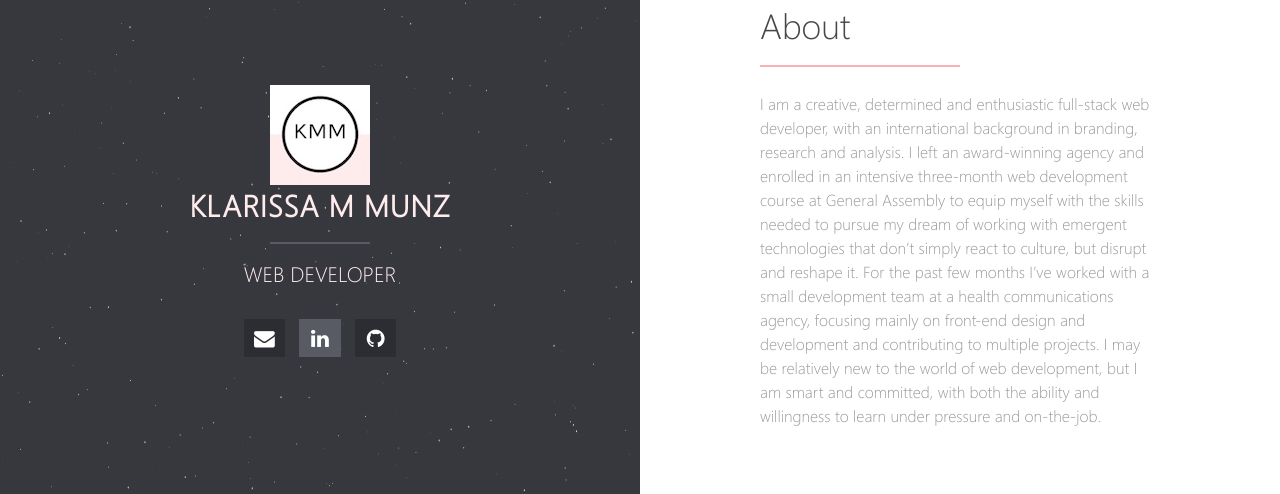
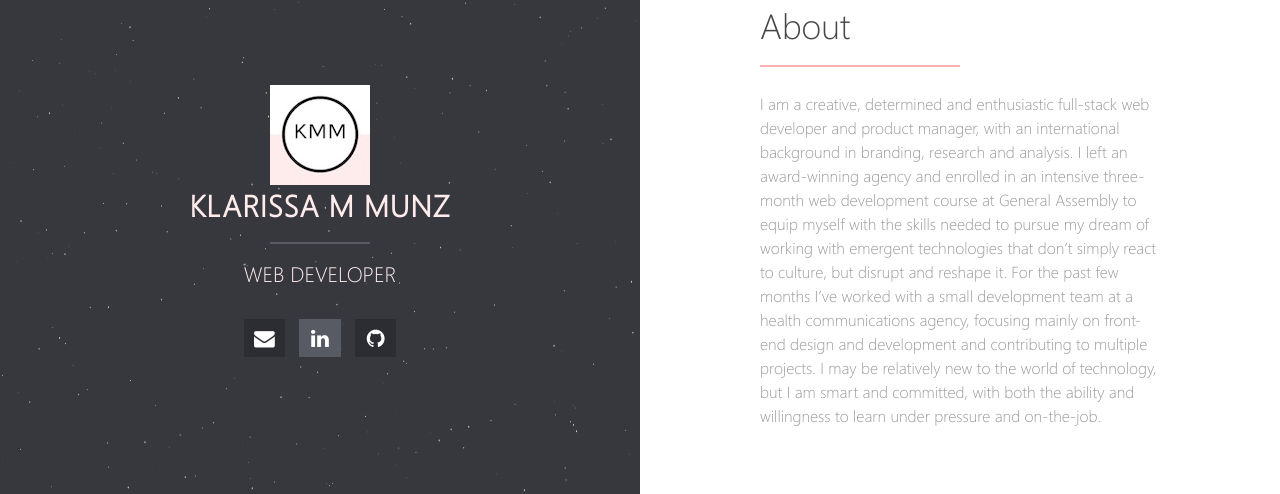
Before and after one commit to klarissamm/klarissamm.github.io, a Jekyll site: the page built from index.md, in a window 1280 px wide. Shown: the part 229-723 px from the top of the page. Built offline with Jekyll 4.4.1, drawn with Linux system fonts in a browser that asks for light colours; our own code applies the rules of GitHub Pages for plain Markdown files.

Commit message:
tweaked index page

```diff
--- a/index.md
+++ b/index.md
@@ -3,4 +3,4 @@ layout: home
 ---
 # About
 
-I am a creative, determined and enthusiastic full-stack web developer, with an international background in branding, research and analysis. I left an award-winning agency and enrolled in an intensive three-month web development course at General Assembly to equip myself with the skills needed to pursue my dream of working with emergent technologies that don’t simply react to culture, but disrupt and reshape it. For the past few months I've worked with a small development team at a health communications agency, focusing mainly on front-end design and development and contributing to multiple projects. I may be relatively new to the world of web development, but I am smart and committed, with both the ability and willingness to learn under pressure and on-the-job.
+I am a creative, determined and enthusiastic full-stack web developer and product manager, with an international background in branding, research and analysis. I left an award-winning agency and enrolled in an intensive three-month web development course at General Assembly to equip myself with the skills needed to pursue my dream of working with emergent technologies that don’t simply react to culture, but disrupt and reshape it. For the past few months I've worked with a small development team at a health communications agency, focusing mainly on front-end design and development and contributing to multiple projects. I may be relatively new to the world of technology, but I am smart and committed, with both the ability and willingness to learn under pressure and on-the-job.
```
